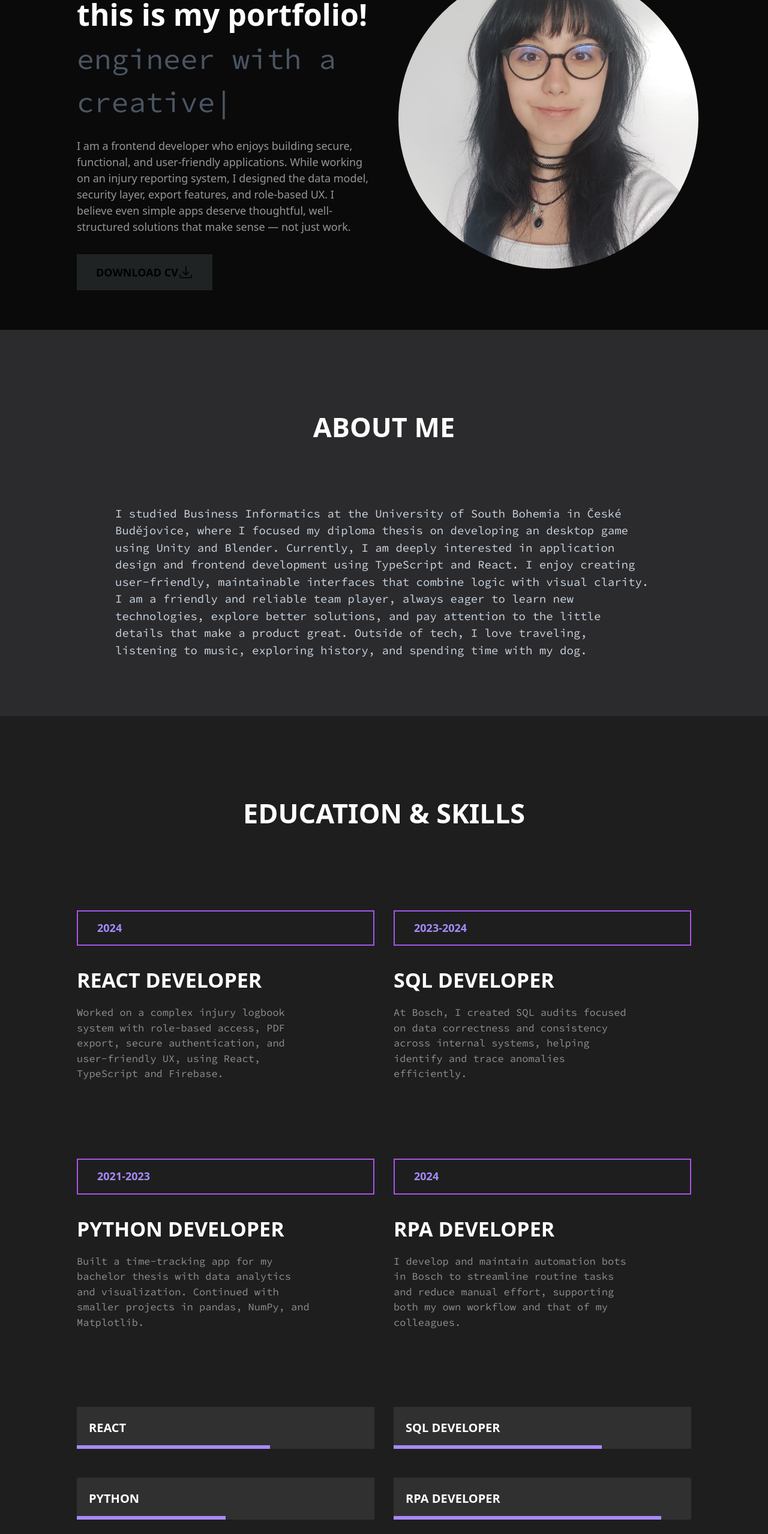
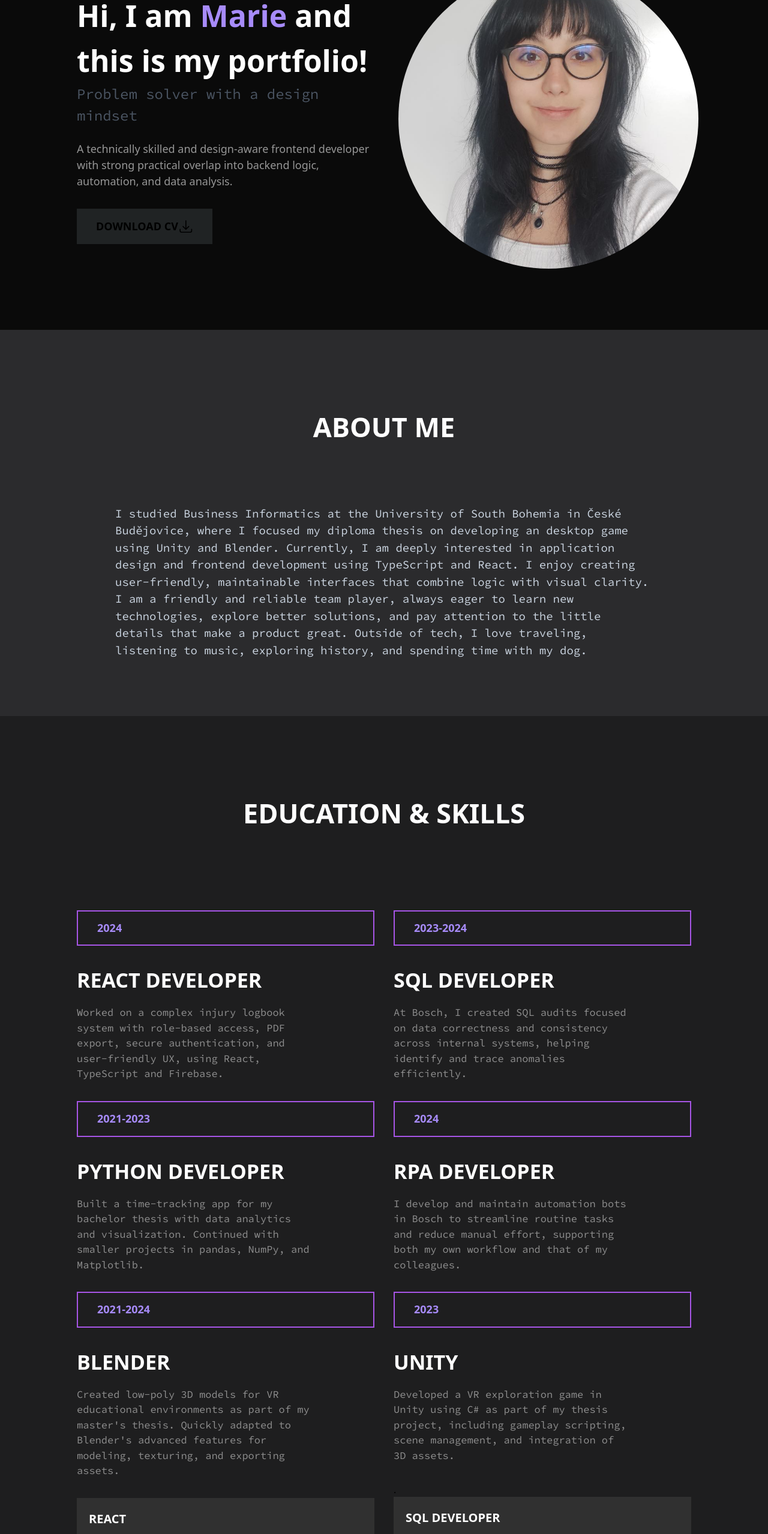
Before and after one commit to eycis/portfolio, a Next.js app: page / in a window 1280 px wide. Shown: the part 234-2792 px from the top of the page at 60% size. Built offline with nearby package versions, Linux system fonts and the light colour scheme.

Commit message:
SkillItems addition, Projects description, UI changes

```diff
--- a/components/Footer.tsx
+++ b/components/Footer.tsx
@@ -1,4 +1,4 @@
-import { DevicePhoneMobileIcon, EnvelopeIcon, MapIcon } from '@heroicons/react/24/solid';
+import { CodeBracketIcon, DevicePhoneMobileIcon, EnvelopeIcon, MapIcon } from '@heroicons/react/24/solid';
 import React from 'react'
 
 const Footer = () => {
@@ -20,14 +20,14 @@ const Footer = () => {
         </div>
         <div className='flex items-center space-x-6'>
           <div className='md:w-[6.5rem] md:h-[6.5rem] w-[5rem] h-[5rem] flex items-center justify-center rounded-full bg-violet-400 '>
-            <DevicePhoneMobileIcon className='md:w-[4rem] md:h-[4rem] w-[3.5rem] h-[3.5rem] text-black' />
+            <CodeBracketIcon className='md:w-[4rem] md:h-[4rem] w-[3.5rem] h-[3.5rem] text-black' />
           </div>
           <div>
             <h1 className='text-[25px] mb-[0.2rem] font-semibold text-white'>
-              phone
+              GitHub
             </h1>
             <p className='text-white opacity-60 text-[17px] w-[90%]'>
-              00420773459595
+              <a href="https://github.com/eycis">https://github.com/eycis</a>
             </p>
           </div>
         </div>
--- a/components/Hero.tsx
+++ b/components/Hero.tsx
@@ -25,11 +25,7 @@ const Hero = () => {
                     </h1>
                     <TextEffect/>
                     <p className="mt-[1.5rem] text-[18px] text-[#ffffff92]">
-                    I am a frontend developer who enjoys building secure, functional,
-                    and user-friendly applications. While working on an injury reporting system,
-                    I designed the data model, security layer, export features, and role-based UX.
-                    I believe even simple apps deserve thoughtful, well-structured solutions that make sense —
-                     not just work.
+                    A technically skilled and design-aware frontend developer with strong practical overlap into backend logic, automation, and data analysis.
                     </p>
                     <div className="mt-[2rem] flex-col space-y-6 sm:space-y-0 sm:flex sm:flex-row items-center sm:space-x-6">
                         <a href="/CV.pdf"
--- a/components/Review.tsx
+++ b/components/Review.tsx
@@ -35,6 +35,17 @@ const Review = () => {
 
     >
       <ReviewItems image="/images/me.jpg" name = "Miroslava Smržová" role="client" review=""/>
+      <ReviewItems image="/images/Karel.jpg"
+        name = "Karel Hulec"
+        role="CEO of Solirax CoreDev"
+        review="Despite having little to no prior experience with aesthetic-technical 3D modeling,
+        Marie quickly oriented herself in the advanced application Blender,
+        and her very first model was deployed in a project focused on STEM education of electrical circuits
+        (physics) in VR at secondary schools. Her work is of high quality, and Marie herself is very communicative,
+        eager to learn, and hardworking. She will be a valuable asset to any team or company."/>
+
+
+
       {/* <ReviewItems image="/images/me.jpg" name = "tvoje máma" role="tvoje máma"/>
       <ReviewItems image="/images/me.jpg" name = "tvoje máma" role="tvoje máma"/> */}
     </Carousel>
--- a/components/SkillItem.tsx
+++ b/components/SkillItem.tsx
@@ -9,14 +9,14 @@ interface Props{
 
 const SkillItem = ({title, year, text} : Props) => {
   return (
-    <div className='mb-[4rem] md:mb-[8rem]'>
+    <div className='mb-[4rem] md:mb-[2rem]'>
         <h1 className='px-[2rem] text: text-violet-400 py-[0.9rem] font-bold text-[18px] border-[2px] border-[#a755e6]'>
             {year}
         </h1>
         <h1 className='mt-[2rem] uppercase font-semibold mb-[1rem] text-[20px] sm:text-[25px] md:text-[34px] text-white'>
             {title}
         </h1>
-        <p className='text-[#aaaaaa] font-normal w-[80%] text-[17px] opacity-80 font-mono '>
+        <p className='text-[#aaaaaa] w-[80%] text-[17px] opacity-80 font-mono '>
             {text}
         </p>
     </div>
--- a/components/Skills.tsx
+++ b/components/Skills.tsx
@@ -8,8 +8,8 @@ function Skills() {
       <h1 className='heading'>
         Education & Skills
       </h1>
-      <div className='w-[80%] mx-auto pt-[rem] md:pt-[8rem] grid grid-cols-1 md:grid-cols-2 gap-[2rem] items-center'>
-        <div>
+      <div className='w-[80%] mx-auto pt-[rem] md:pt-[8rem] grid grid-cols-1 md:grid-cols-2 gap-[2rem] items-start'>
+      <div>
           <SkillItem
             title='React Developer'
             year='2024'
@@ -18,7 +18,12 @@ function Skills() {
             title='Python developer'
             year='2021-2023'
             text="Built a time-tracking app for my bachelor thesis with data analytics and visualization. Continued with smaller projects in pandas, NumPy, and Matplotlib."/>
-          <SkillsLanguage skill1 = 'React' skill2 = 'Python' level1= 'w-[65%]' level2='w-[50%]' />
+          <SkillItem
+            title='Blender'
+            year='2021-2024'
+            text="Created low-poly 3D models for VR educational environments as part of my master's thesis.
+            Quickly adapted to Blender's advanced features for modeling, texturing, and exporting assets."/>
+          <SkillsLanguage skill1 = 'React' skill2 = 'Python' skill3='Blender' level1= 'w-[80%]' level2='w-[60%]' level3='w-[65%]' />
         </div>
         <div>
           <SkillItem
@@ -29,7 +34,12 @@ function Skills() {
             title='RPA developer'
             year='2024'
             text="I develop and maintain automation bots in Bosch to streamline routine tasks and reduce manual effort, supporting both my own workflow and that of my colleagues."/>
-          <SkillsLanguage skill1 = 'SQL Developer' skill2 = 'RPA developer'  level1= 'w-[70%]' level2='w-[90%]'/>
+          <SkillItem
+            title='Unity'
+            year='2023'
+            text="Developed a VR exploration game in Unity using C# as part of my thesis project, including gameplay scripting, scene management, and integration of 3D assets."/>
+          <div className='mt-4'> .</div>
+          <SkillsLanguage skill1 = 'SQL Developer' skill2 = 'RPA developer' skill3='Unity' level1= 'w-[70%]' level2='w-[90%]' level3='w-[60%]'/>
         </div>
       </div>
     </div>
--- a/components/SkillsLanguage.tsx
+++ b/components/SkillsLanguage.tsx
@@ -3,11 +3,13 @@ import React from 'react'
 interface Props{
     skill1: string;
     skill2: string;
+    skill3: string;
     level1: string;
     level2: string;
+    level3: string;
 }
 
-const SkillsLanguage = ({skill1, skill2, level1, level2}: Props) => {
+const SkillsLanguage = ({skill1, skill2, level1, level2, skill3, level3}: Props) => {
   return (
     <div>
         <div className='relative mb-[3rem]'>
@@ -22,6 +24,12 @@ const SkillsLanguage = ({skill1, skill2, level1, level2}: Props) => {
             </h1>
         <span className={`${level2} bottom-0 h-[6px] absolute bg-violet-400`}></span>
         </div>
+        <div className='relative mb-[3rem]'>
+            <h1 className='p-5 w-[100%] uppercase bg-[#303030] rounded-sm text-white text-[20px] font-bold'>
+                {skill3}
+            </h1>
+        <span className={`${level3} bottom-0 h-[6px] absolute bg-violet-400`}></span>
+        </div>
     </div>
   );
 };
--- a/components/TextEffects.tsx
+++ b/components/TextEffects.tsx
@@ -3,16 +3,20 @@ import { TypeAnimation } from 'react-type-animation';
 const TextEffect = () => {
   return (
     <TypeAnimation
-      sequence={[
-        'typescript developer',
-        1500,
-        'engineer with a creative eye',
-        1500,
-        'lifelong learner',
-        1500
-      ]}
+    sequence={[
+      'React & TypeScript developer',
+      1500,
+      'Problem solver with a design mindset',
+      1500,
+      'Engineer with a passion for clean UX',
+      1500,
+      'Detail-oriented & data-driven',
+      1500,
+      'Always learning something new',
+      1500
+    ]}
       speed={50}
-      className = "text-[2rem] md:text-[3rem] text-gray-600 font-mono"
+      className = "text-[2rem] md:text-[1.5rem] text-gray-600 font-mono"
       repeat={Infinity}
     />
   );
```
Also changed, not shown: components/Projects.tsx (+61 -0 lines), public/images/Karel.jpg (added).
